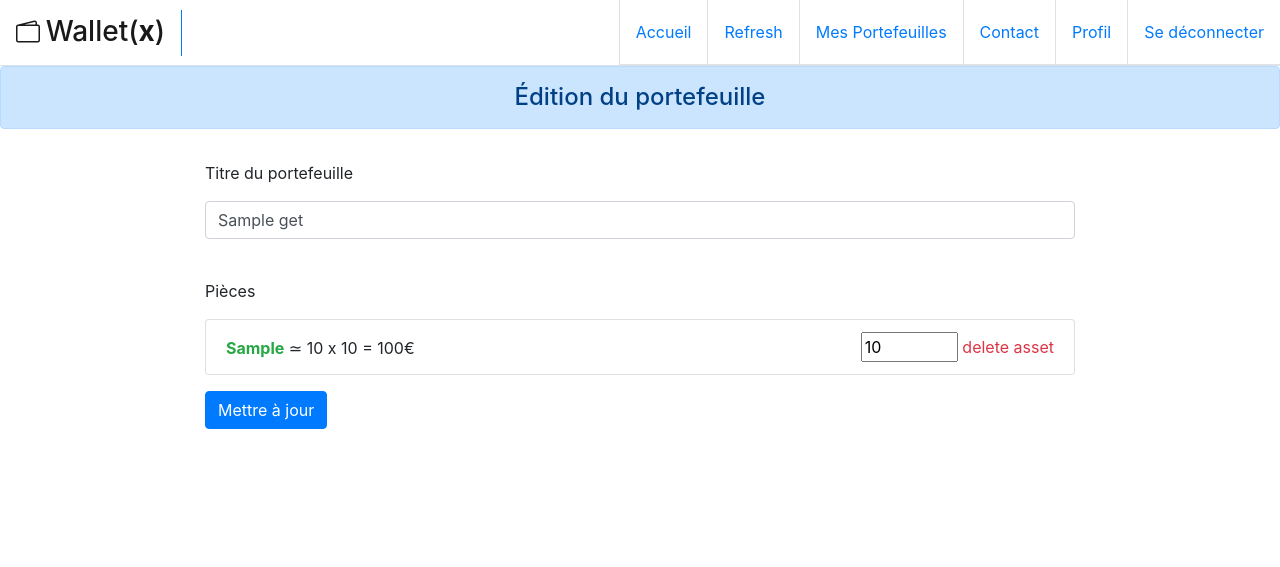
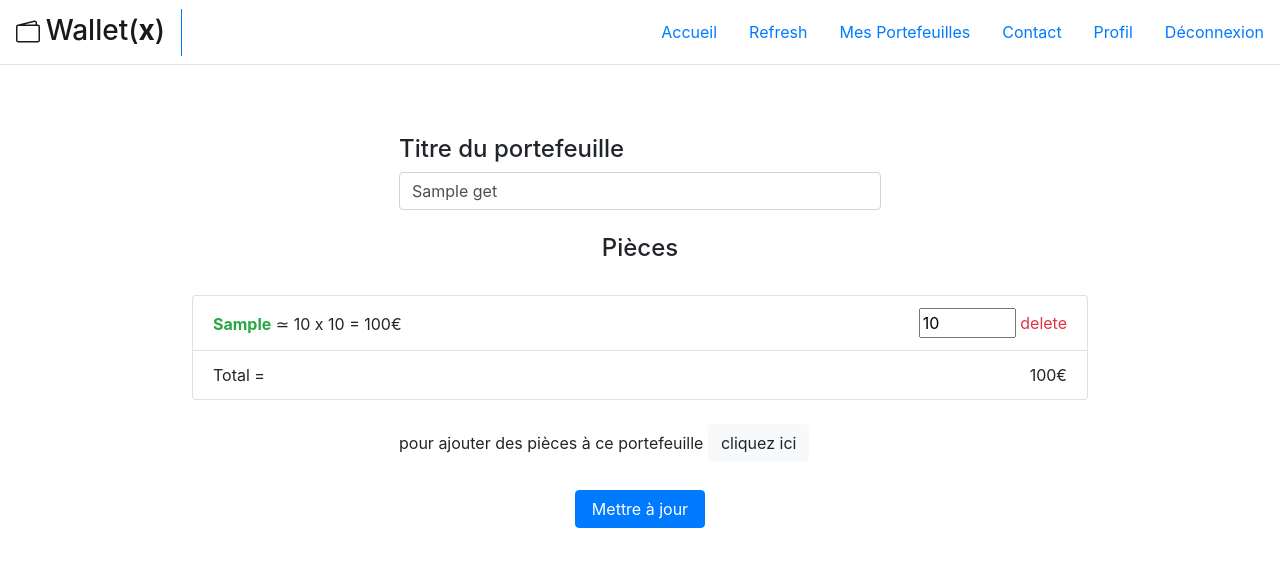
Before and after one commit to LouisDreamsDev/p5, a PHP site: template templates/editWallet.php in a window 1280 px wide. Shown: the top 567 px of the page. Run offline with PHP 8.4, Linux system fonts and the light colour scheme; the template is opened without the code that fills it: most values are stand-ins (such as "Sample title", 1, 10 or a date in 2020); data that the repository does not hold is empty.

Commit message:
createWallet + editWallet + css

```diff
--- a/config/Router.php
+++ b/config/Router.php
@@ -52,7 +52,7 @@ class Router
                     $this->backController->createWallet($this->request->getPost());
                 }
                 elseif($route === 'deleteCoinFromWallet'){
-                    $this->backController->deleteCoinFromWallet($this->request->getGet()->get('walletId'), $this->request->getPost()->get('coinId'));
+                    $this->backController->deleteCoinFromWallet($this->request->getGet()->get('walletId'), $this->request->getGet()->get('whcId'));
                 }
                 elseif($route === 'updatePassword'){
                     $this->backController->updatePassword($this->request->getPost());
--- a/public/css/style.css
+++ b/public/css/style.css
@@ -11,20 +11,57 @@
   margin: 20px;
   /* min-width: 200px; */
 }
-label {
-  margin: 16px 0 16px 0;
+form {
+  margin: 70px 0 0 0;
 }
-.form-t1 {
+.userForm {
+  display: table;
   margin: auto;
-  width: 400px;
 }
-.form-t2 {
+.userForm label {
+  display: table-cell;
+}
+.userForm input {
+  display: table-cell;
+  width: 300px;
+}
+.userForm .submit {
+  width: 120px;
   margin: auto;
-  width: 870px;
+  align-items: center;
 }
-#contact .form-group {
+.walletForm {
+  display: flex;
+  flex-direction: column;
   margin: auto;
-  width: 400px;
+  align-content: center;
+}
+.walletForm .container {
+  width: 40%;
+}
+.walletForm h4 {
+  margin: auto;
+}
+.walletForm .coinsContainer {
+  width: 70%;
+  margin: auto;
+}
+#editAddCoins p {
+  margin: auto;
+}
+#addCoinsOnEditContainer {
+  display: none;
+  width: 70%;
+  margin: auto;
+  padding: 20px;
+
+}
+#addCoinsOnEditContainer .custom-control {
+  margin: 15px;
+}
+.walletForm .submit {
+  width: 130px;
+  margin: auto;
 }
 #global-wallet .card {
   margin: auto;
@@ -36,5 +73,13 @@ label {
   width: 98%;
 }
 #addWalletIcon {
-  margin: 40px 0 40px 0;
+  margin: 40px;
 }
+
+#createWalletContainter {
+  width: 60%;
+  margin: auto;
+}
+#createWalletContainer .custom-control {
+  width: 50em;
+}
--- /dev/null
+++ b/public/js/script.js
@@ -0,0 +1,5 @@
+
+$("#displayAddCoins").click(function() {
+    $("#addCoinsOnEditContainer").addClass("mdr");
+    $("#addCoinsOnEditContainer").show();
+})
--- a/src/controller/FrontController.php
+++ b/src/controller/FrontController.php
@@ -81,7 +81,7 @@ class FrontController extends Controller
                 header('Location: ../public/index.php');
             }
             else {
-                $this->session->set('error_login', 'Le pseudo ou le mot de passe est incorrect. Veuillez Réessayer.');
+                $this->session->set('errorLogin', 'Le pseudo ou le mot de passe est incorrect. Veuillez Réessayer.');
                 return $this->view->render('login', [
                     'post'=> $post
                 ]);
--- a/templates/base.php
+++ b/templates/base.php
@@ -5,8 +5,7 @@
     <meta charset="UTF-8" />
     <link rel="stylesheet" href="https://stackpath.bootstrapcdn.com/bootstrap/4.5.2/css/bootstrap.min.css" integrity="sha384-JcKb8q3iqJ61gNV9KGb8thSsNjpSL0n8PARn9HuZOnIxN0hoP+VmmDGMN5t9UJ0Z" crossorigin="anonymous">
     <link rel="stylesheet" href="../public/css/style.css">
-    <link rel="stylesheet" href="../public/css/spinner.css">
-     <title><?= $title ?></title>
+    <link rel="stylesheet" href="../public/css/loader.css">
 </head>
 <body>
 <script src="../public/js/jquery-3.5.1.min.js"></script>
@@ -20,23 +19,23 @@
         </a>
         <div class="lx">
             <ul class="nav d-flex justify-content-between">
-            <li class="nav-item border-bottom border-left"><a class="nav-link my-1 py-3" href="../public/index.php">Accueil</a></li>
-            <li class="nav-item border-bottom border-left"><a class="nav-link my-1 py-3" href="../public/index.php?route=refreshApi">Refresh</a></li>
+            <li class="nav-item"><a class="nav-link my-1 py-3" href="../public/index.php">Accueil</a></li>
+            <li class="nav-item"><a class="nav-link my-1 py-3" href="../public/index.php?route=refreshApi">Refresh</a></li>
             <?php
             if($this->session->get('pseudo'))
             {
                 ?>
-                <li class="nav-item border-bottom border-left"><a class="nav-link my-1 py-3" href="../public/index.php?route=myWallet">Mes Portefeuilles</a></li>
-                <li class="nav-item border-bottom border-left"><a class="nav-link my-1 py-3" href="../public/index.php?route=contact">Contact</a></li>
-                <li class="nav-item border-bottom border-left"><a class="nav-link my-1 py-3" href="../public/index.php?route=profil">Profil</a></li>
-                <li class="nav-item border-bottom border-left"><a class="nav-link my-1 py-3" href="../public/index.php?route=logout">Se déconnecter</a></li>
+                <li class="nav-item"><a class="nav-link my-1 py-3" href="../public/index.php?route=myWallet">Mes Portefeuilles</a></li>
+                <li class="nav-item"><a class="nav-link my-1 py-3" href="../public/index.php?route=contact">Contact</a></li>
+                <li class="nav-item"><a class="nav-link my-1 py-3" href="../public/index.php?route=profile">Profil</a></li>
+                <li class="nav-item"><a class="nav-link my-1 py-3" href="../public/index.php?route=logout">Déconnexion</a></li>
                 <?php
             }
             else
             {
                 ?>
-                <li class="nav-item border-bottom border-left"><a class="nav-link my-1 py-3" href="../public/index.php?route=login">Se Connecter</a></li>
-                <li class="nav-item border-bottom border-left"><a class="nav-link my-1 py-3" href="../public/index.php?route=register">S'inscrire</a></li>
+                <li class="nav-item"><a class="nav-link my-1 py-3" href="../public/index.php?route=login">Connexion</a></li>
+                <li class="nav-item"><a class="nav-link my-1 py-3" href="../public/index.php?route=register">Inscription</a></li>
                 <?php
             }
             ?>
@@ -45,7 +44,6 @@
     </nav>
 </header>
 <div id="content">
-    <h4 class="path-title text-center py-3 alert alert-primary"><?= $this->title ?></h4>
     <?= $content ?>
 </div>
 <footer>
--- a/templates/editWallet.php
+++ b/templates/editWallet.php
@@ -1,34 +1,64 @@
 <?php $this->title = 'Édition du portefeuille'; ?>
 <?= $this->session->show('editWallet'); ?>
 <?php $walletId = $post->get('id'); ?>
-<form class="form-t2" id="editWallet" method="post" action="../public/index.php?route=editWallet&walletId=<?= $walletId ?>">
-    <div class="form-group">
-        <label for="wallet_title">Titre du portefeuille</label>
+<form id="editWallet" method="post" action="../public/index.php?route=editWallet&walletId=<?= $walletId ?>">
+    <div class="form-group walletForm">
+        <div class="container">
+            <h4><label for="title">Titre du portefeuille</label></h4>
             <input type="text" class="form-control" name="title" value="<?= htmlspecialchars($post->get('title')); ?>">
             <?= isset($errors['title']) ? $errors['title'] : ''; ?>
+        </div>
         <br>
-        <label for="coins">Pièces</label>
+        <h4><label for="coins">Pièces</label></h4>
         <br>
+        <div class="coinsContainer">
             <ul class="list-group">
             <?php
             $sum = null;
+            $total = null;
             foreach($walletHasCoins as $walletHasCoin)
             {
+                $sum = $walletHasCoin->getCoinPrice() * $walletHasCoin->getCoinQuantity();
+                $total += $sum;
                 d($walletHasCoin->getWhcId());
-            $sum += $walletHasCoin->getCoinPrice() * $walletHasCoin->getCoinQuantity();
                 ?>
                 <li class="list-group-item border-bottom d-flex">
                     <span class="mt-1"><strong class="text-success"><?= $walletHasCoin->getCoinSymbol(); ?></strong> &#8771 <?= $walletHasCoin->getCoinPrice(); ?> x <?= $walletHasCoin->getCoinQuantity(); ?> = <?= $sum ?>&euro; </span>
                     <div class="ml-auto">
-                    <input type="hidden" name="whcId" value="<?= $walletHasCoin->getWhcId(); ?>">
+                        <input type="hidden" name="whcId[]" value="<?= $walletHasCoin->getWhcId(); ?>">
                         <input type="number" value="<?= $walletHasCoin->getCoinQuantity(); ?>" name="coinQuantity" min="0" max="100">
-                    <a class="text-danger" href="../public/index.php?route=deleteCoinFromWallet&walletId<?= $walletId ?>&coinId=<?= $walletHasCoin->getCoinId(); ?>">delete asset</a>
+                        <a class="text-danger" href="../public/index.php?route=deleteCoinFromWallet&walletId=<?= $walletHasCoin->getWalletId() ?>&whcId=<?= $walletHasCoin->getWhcId(); ?>">delete</a>
                     </div>
                 </li>
-        </ul>
                 <?php
             }
             ?>
-        <input class="mt-3 btn btn-primary" type="submit" value="Mettre à jour" name="submit">
+                <li class="list-group-item border-bottom d-flex">Total = <span class="ml-auto"><?= $total ?>&euro;</span></li>
+            </ul>
+        </div>
+        <br>
+        <div id="editAddCoins">
+            <div class="container">
+                <p>pour ajouter des pièces à ce portefeuille <span class="btn btn-light mb-1" id="displayAddCoins">cliquez ici</span></p>
+            </div>
+            <div id="addCoinsOnEditContainer">
+            <?php
+            $id = 0;
+            foreach($coins as $coin)
+            {
+                ?>
+                <div class="custom-control custom-switch">
+                    <input type="checkbox" name="coins[]" value="<?= $coin->getId() ?>" class="custom-control-input" id="btn-check<?= $id ?>" autocomplete="off">
+                    <label class="custom-control-label" for="btn-check<?= $id ?>"><?= $coin->getCoinName() ?></label>
+                </div>
+                <?php
+                $id++;
+            }
+            ?>
+            </div>
+        </div>
+        <input id="submitButtonEditWallet" class="mt-4 btn btn-primary submit" type="submit" value="Mettre à jour" name="submit">
     </div>
 </form>
+
+<script src="../public/js/script.js"></script>
--- a/templates/home.php
+++ b/templates/home.php
@@ -16,7 +16,5 @@
 
 </div>
 
-
-
 <script src="../public/js/HomeClass.js"></script>
 <script src="../public/js/main.js"></script>
--- a/templates/myWallet.php
+++ b/templates/myWallet.php
@@ -11,9 +11,10 @@ foreach($wallets as $wallet)
 {
     ?>
     <div class="card m-4">
-        <div class="card-header">
-                <h2><a href="../public/index.php?route=editWallet&walletId=<?= $wallet->getId(); ?>"><?= $wallet->getTitle(); ?></a></h2>
+        <div class="card-header d-flex bd-highlight mb-3">
+                <h2 class="mr-auto"><a href="../public/index.php?route=editWallet&walletId=<?= $wallet->getId(); ?>"><?= $wallet->getTitle(); ?></a></h2>
                 <em>dernière modification: <?= $wallet->getLastModified(); ?></em>
+                <a class="ml-2 text-danger" href="../public/index.php?route=deleteWallet&walletId=<?= $wallet->getId(); ?>">delete</a>
         </div>
         <div class="card-body">
             <ul class="list-group list-group-flush">
```
Also changed, not shown: src/DAO/UserDAO.php (+26 -11 lines), src/DAO/WalletDAO.php (+0 -12 lines), src/DAO/WalletHasCoinsDAO.php (+5 -2 lines), src/controller/BackController.php (+6 -4 lines), templates/contact.php (+5 -3 lines), templates/createWallet.php (+10 -11 lines), templates/login.php (+15 -9 lines), templates/register.php (+15 -8 lines), templates/snippet_home.php (deleted, +0 -64 lines), public/css/loader.css (renamed from public/css/spinner.css). Lines whose indentation alone changed are shown as unchanged.
